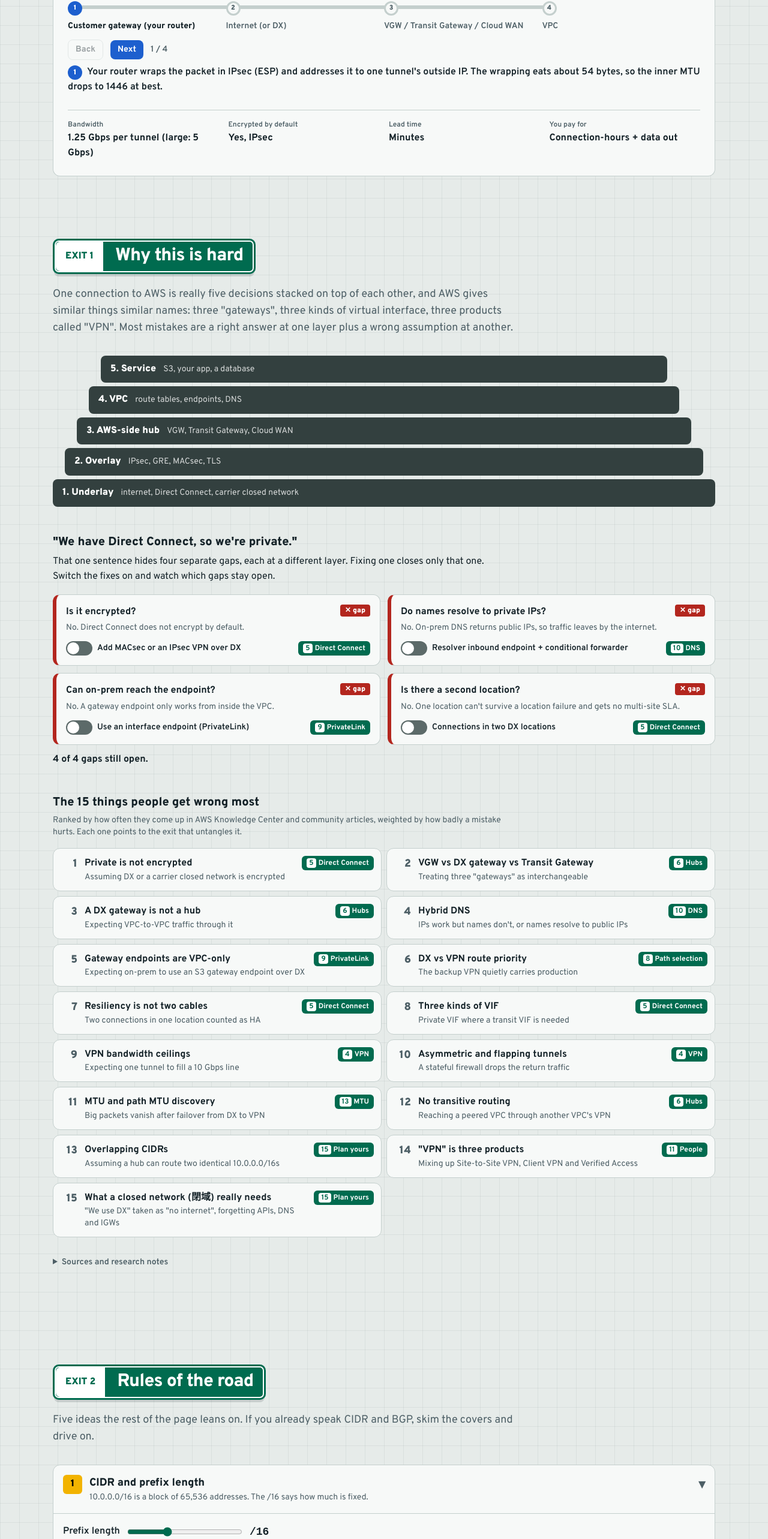
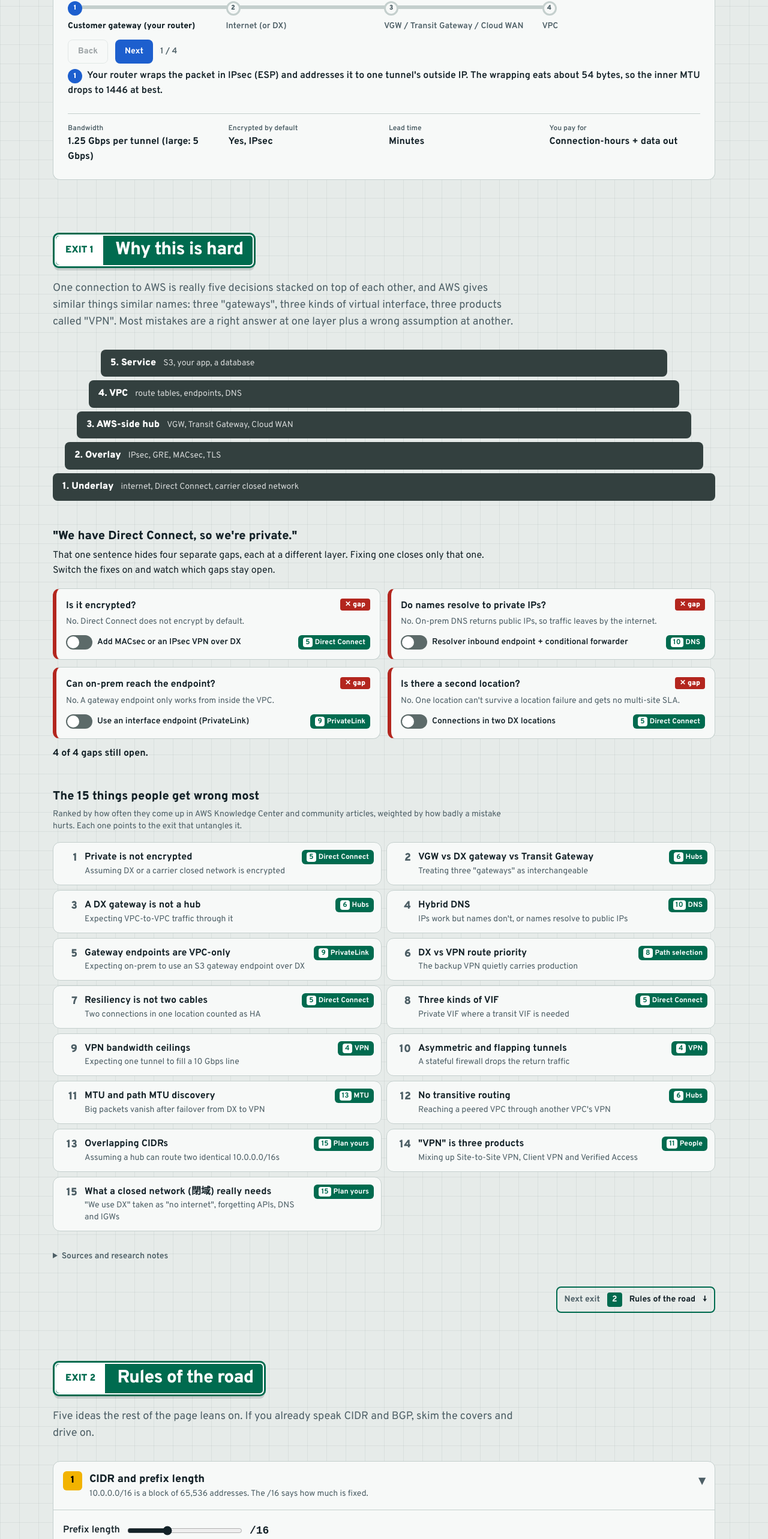
Before and after one commit to 0-draft/on-ramp, a React (Vite) app: page / in a window 1280 px wide. Shown: the part 1430-3996 px from the top of the page at 60% size. Built offline with nearby package versions, Linux system fonts and the light colour scheme; a web font is replaced by a local one.

Commit message:
feat(ui): shared DataTable and Traps, next-exit signs, fixed callout semantics, role colour tokens, focus-safe Stepper and Predict, JA typography

```diff
--- a/src/components/ui/Stepper.tsx
+++ b/src/components/ui/Stepper.tsx
@@ -38,16 +38,17 @@
       <div className="mt-3 flex flex-wrap items-center gap-3">
         <button
           type="button"
+          // aria-disabled rather than disabled, so focus never drops to <body>.
           onClick={() => go(index - 1)}
-          disabled={index === 0}
-          className="rounded-lg border border-[var(--line)] px-3 py-1.5 text-sm font-bold disabled:opacity-40"
+          aria-disabled={index === 0}
+          className="min-h-10 rounded-lg border border-[var(--line)] px-4 py-1.5 text-sm font-bold aria-disabled:opacity-40"
         >
           {t({ en: "Back", ja: "戻る" })}
         </button>
         <button
           type="button"
           onClick={() => go(index === last ? 0 : index + 1)}
-          className="rounded-lg px-3 py-1.5 text-sm font-bold text-[var(--on-color)]"
+          className="min-h-10 rounded-lg px-4 py-1.5 text-sm font-bold text-[var(--on-color)]"
           style={{ background: color }}
         >
           {index === last
--- a/src/components/ui/index.tsx
+++ b/src/components/ui/index.tsx
@@ -27,37 +27,59 @@
   children: ReactNode;
 }) {
   const { t } = useLang();
-  const exit = NAV.findIndex((n) => n.id === id) + 1;
+  const i = NAV.findIndex((n) => n.id === id);
+  const exit = i + 1;
+  const next = NAV[i + 1];
   return (
-    <section id={id} aria-labelledby={`${id}-title`} className="py-14 sm:py-20">
+    <section id={id} aria-labelledby={`${id}-title`} className="pt-12 pb-4 sm:pt-16">
       <div className="sign inline-flex max-w-full items-stretch overflow-hidden">
-        <span className="flex items-center bg-[var(--sign-ink)] px-3 py-2 text-sm font-black text-[var(--sign)] [border-radius:7px_0_0_7px] m-[5px] mr-0 sm:px-4 sm:text-base">
+        <span className="m-[5px] mr-0 flex shrink-0 items-center whitespace-nowrap bg-[var(--sign-ink)] px-3 py-2 text-sm font-black text-[var(--sign)] [border-radius:7px_0_0_7px] sm:px-4 sm:text-base">
           <span className="sr-only">{t({ en: "Exit", ja: "出口" })} </span>
           <span aria-hidden="true">{t({ en: "EXIT", ja: "出口" })}&nbsp;</span>
           {exit}
         </span>
         <h2
           id={`${id}-title`}
-          className="px-4 py-3 text-2xl font-extrabold tracking-tight sm:px-5 sm:text-3xl"
+          className="px-4 py-3 text-xl font-extrabold tracking-tight sm:px-5 sm:text-3xl"
         >
           {t(title)}
         </h2>
       </div>
       <p className="mt-5 max-w-3xl text-lg text-[var(--muted)]">{t(lead)}</p>
       <div className="mt-8">{children}</div>
+      {next && (
+        // An advance sign for the next exit, so the page reads as one drive.
+        <a
+          href={`#${next.id}`}
+          className="mt-10 ml-auto flex w-fit items-center gap-3 rounded-lg border-2 border-[var(--sign)] px-3 py-2 text-sm font-bold text-[var(--ink)] hover:bg-[var(--paper)]"
+        >
+          <span className="text-[var(--muted)]">
+            {t({ en: "Next exit", ja: "次の出口" })}
+          </span>
+          <span className="whitespace-nowrap rounded bg-[var(--sign)] px-2 py-0.5 text-[var(--sign-ink)]">
+            {exit + 1}
+          </span>
+          {t(next.label)}
+          <span aria-hidden="true">↓</span>
+        </a>
+      )}
     </section>
   );
 }
 
+/**
+ * Callout meaning is fixed site-wide: info is a neutral note, warn is a
+ * caveat or something new, bad is a trap that bites, ok is a confirmed fix.
+ */
 export type Tone = "info" | "warn" | "bad" | "ok";
 const TONE: Record<Tone, string> = {
-  info: "var(--r-vpn)",
+  info: "var(--asphalt-2)",
   warn: "var(--lane)",
   bad: "var(--bad)",
   ok: "var(--ok)",
 };
 
-/** A roadside notice. Yellow-and-black for traps, like a real warning sign. */
+/** A roadside notice. */
 export function Callout({
   tone = "info",
   title,
@@ -115,16 +137,23 @@
  */
 export function Segmented<K extends string>({
   label,
+  labelledBy,
   options,
   value,
   onChange,
-  color = "var(--sign)",
+  color = "var(--ink)",
+  renderLabel,
 }: {
   label: L;
+  /** Id of a visible question that names the group; overrides `label`. */
+  labelledBy?: string;
   options: SegOption<K>[];
   value: K;
   onChange: (k: K) => void;
+  /** Fill of the selected option. Ink by default; a route colour in that route's section. */
   color?: string;
+  /** Custom option content (e.g. a shield plus a name). */
+  renderLabel?: (o: SegOption<K>, on: boolean) => ReactNode;
 }) {
   const { t } = useLang();
   const refs = useRef<(HTMLButtonElement | null)[]>([]);
@@ -144,7 +173,8 @@
   return (
     <div
       role="radiogroup"
-      aria-label={t(label)}
+      aria-label={labelledBy ? undefined : t(label)}
+      aria-labelledby={labelledBy}
       className="inline-flex max-w-full flex-wrap gap-1 rounded-xl border border-[var(--line)] bg-[var(--paper-2)] p-1"
     >
       {options.map((o, i) => {
@@ -161,19 +191,18 @@
             tabIndex={on ? 0 : -1}
             onClick={() => onChange(o.id)}
             onKeyDown={(e) => onKey(e, i)}
-            className="rounded-lg px-3 py-1.5 text-sm font-bold transition-colors"
+            className="min-h-9 rounded-lg px-3 py-1.5 text-sm font-bold transition-colors"
             style={
               on
                 ? {
                     background: color,
-                    // White on sign green in both themes; route colours flip.
-                    color:
-                      color === "var(--sign)" ? "var(--sign-ink)" : "var(--on-color)",
+                    // Ink flips to paper; route colours flip via --on-color.
+                    color: color === "var(--ink)" ? "var(--paper)" : "var(--on-color)",
                   }
                 : { color: "var(--muted)" }
             }
           >
-            {t(o.label)}
+            {renderLabel ? renderLabel(o, on) : t(o.label)}
           </button>
         );
       })}
@@ -204,8 +233,8 @@
         role="switch"
         aria-checked={checked}
         onClick={() => onChange(!checked)}
-        className="relative h-6 w-11 shrink-0 rounded-full transition-colors"
-        style={{ background: checked ? "var(--sign)" : "var(--asphalt-2)" }}
+        className="relative h-6 w-11 shrink-0 rounded-full transition-colors before:absolute before:-inset-2.5 before:content-['']"
+        style={{ background: checked ? "var(--ok)" : "var(--asphalt-2)" }}
       >
         <span
           className="absolute top-0.5 left-0.5 h-5 w-5 rounded-full bg-white transition-transform"
@@ -289,3 +318,97 @@
     </aside>
   );
 }
+
+/**
+ * The one table style on the site. On phones each row becomes a stacked card
+ * (column name above each value) instead of a table you scroll sideways.
+ */
+export function DataTable({
+  caption,
+  columns,
+  rows,
+}: {
+  caption?: L;
+  columns: L[];
+  rows: ReactNode[][];
+}) {
+  const { t } = useLang();
+  return (
+    <div>
+      {caption && <p className="mb-2 font-bold">{t(caption)}</p>}
+      <div className="panel hidden overflow-x-auto sm:block">
+        <table className="w-full text-left text-sm">
+          <thead>
+            <tr className="border-b-2 border-[var(--line)] bg-[var(--paper-2)]">
+              {columns.map((c, i) => (
+                <th key={i} scope="col" className="px-3 py-2 font-bold">
+                  {t(c)}
+                </th>
+              ))}
+            </tr>
+          </thead>
+          <tbody>
+            {rows.map((r, i) => (
+              <tr
+                key={i}
+                className="border-t border-[var(--line)] align-top first:border-t-0"
+              >
+                {r.map((cell, j) =>
+                  j === 0 ? (
+                    <th key={j} scope="row" className="px-3 py-2 font-bold">
+                      {cell}
+                    </th>
+                  ) : (
+                    <td key={j} className="px-3 py-2">
+                      {cell}
+                    </td>
+                  ),
+                )}
+              </tr>
+            ))}
+          </tbody>
+        </table>
+      </div>
+      <ul className="flex flex-col gap-2 sm:hidden">
+        {rows.map((r, i) => (
+          <li key={i} className="panel p-3 text-sm">
+            <p className="font-bold">{r[0]}</p>
+            <dl className="mt-1 grid grid-cols-[auto_1fr] gap-x-3 gap-y-1">
+              {r.slice(1).map((cell, j) => (
+                <div key={j} className="contents">
+                  <dt className="text-xs font-semibold text-[var(--muted)]">
+                    {t(columns[j + 1])}
+                  </dt>
+                  <dd>{cell}</dd>
+                </div>
+              ))}
+            </dl>
+          </li>
+        ))}
+      </ul>
+    </div>
+  );
+}
+
+/** The one "common traps" style on the site: warning-sign bullets. */
+export function Traps({ title, items }: { title?: L; items: L[] }) {
+  const { t } = useLang();
+  return (
+    <div className="panel border-l-[6px] border-l-[var(--bad)] px-4 py-3">
+      <p className="font-bold">
+        {t(title ?? { en: "Common traps", ja: "よくある落とし穴" })}
+      </p>
+      <ul className="mt-2 flex flex-col gap-2 text-[0.95rem]">
+        {items.map((it, i) => (
+          <li key={i} className="flex gap-2">
+            <span
+              aria-hidden="true"
+              className="mt-1 inline-block h-3.5 w-3.5 shrink-0 rotate-45 rounded-[2px] border-2 border-black bg-[var(--lane)]"
+            />
+            <span>{t(it)}</span>
+          </li>
+        ))}
+      </ul>
+    </div>
+  );
+}
--- a/src/styles/index.css
+++ b/src/styles/index.css
@@ -39,6 +39,15 @@
   /* Text on a route colour, --ok or --bad: white by day, near-black at
      night, where the route colours are pale. */
   --on-color: #ffffff;
+  /* Non-route roles. Sign green is chrome only; AWS hubs are ink-dark nodes,
+     data bars are neutral, and layers (encryption, owners) get their own
+     greys so route colours always mean "a route". */
+  --hub: #22303a;
+  --on-hub: #ffffff;
+  --data: #4d5f66;
+  --layer-1: #8a9aa0;
+  --layer-2: #5c6a69;
+  --layer-3: #22303a;
   color-scheme: light;
 }
 @media (prefers-color-scheme: dark) {
@@ -70,6 +79,12 @@
     --r-edge: #d7b46a;
     --shadow: rgba(0, 0, 0, 0.45);
     --on-color: #0d1416;
+    --hub: #c9d6d6;
+    --on-hub: #0d1416;
+    --data: #9db0b1;
+    --layer-1: #5a6b70;
+    --layer-2: #8ea2a4;
+    --layer-3: #c9d6d6;
     color-scheme: dark;
   }
 }
@@ -101,6 +116,12 @@
   --r-edge: #d7b46a;
   --shadow: rgba(0, 0, 0, 0.45);
   --on-color: #0d1416;
+  --hub: #c9d6d6;
+  --on-hub: #0d1416;
+  --data: #9db0b1;
+  --layer-1: #5a6b70;
+  --layer-2: #8ea2a4;
+  --layer-3: #c9d6d6;
   color-scheme: dark;
 }
 
@@ -133,9 +154,17 @@
   text-wrap: balance;
   line-height: 1.15;
 }
+html:lang(ja) :is(h1, h2, h3, h4, p, li, dd, td, th, figcaption, button, label) {
+  /* Break Japanese at phrase boundaries, not mid-word ("ポー/ト"). */
+  word-break: auto-phrase;
+}
 html:lang(ja) :is(h1, h2, h3, h4) {
-  word-break: auto-phrase;
   line-height: 1.3;
+}
+/* BIZ UDPGothic ships 400 and 700 only; heavier weights would fake-bold the
+   kana while the Latin gets real 800/900. Cap Japanese headings at 700. */
+html:lang(ja) :is(.font-black, .font-extrabold) {
+  font-weight: 700;
 }
 :focus-visible {
   /* Ink ring with a lane-yellow halo: 3:1+ on every surface in both themes. */
@@ -182,6 +211,16 @@
   }
 }
 
+/* Numbers line up and read as numbers ("1,446", not "1 , 446"). */
+.num {
+  font-variant-numeric: tabular-nums;
+}
+
+input[type="range"] {
+  accent-color: var(--ink);
+  min-height: 2.25rem;
+}
+
 .diagram text {
   font-family: var(--font-sans);
   font-weight: 600;
```
Also changed, not shown: src/components/ui/Predict.tsx (+26 -7 lines).
